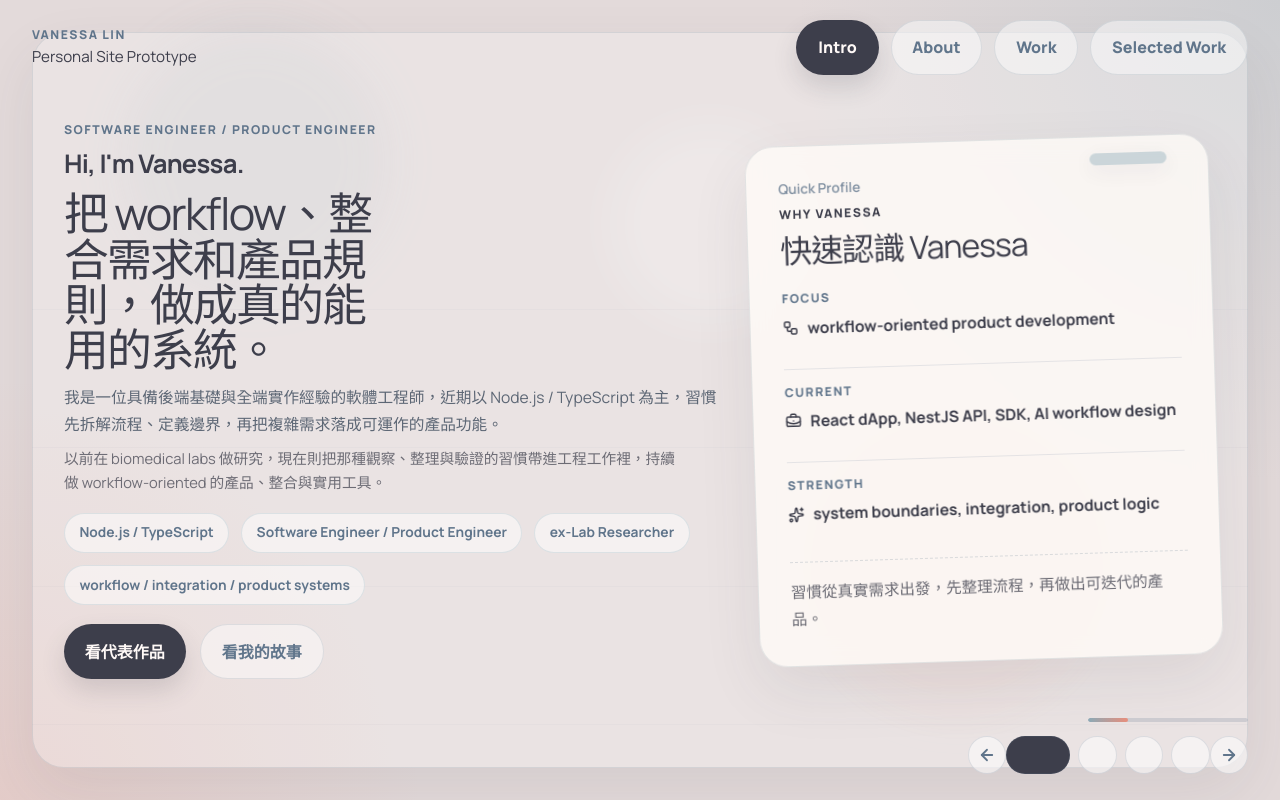
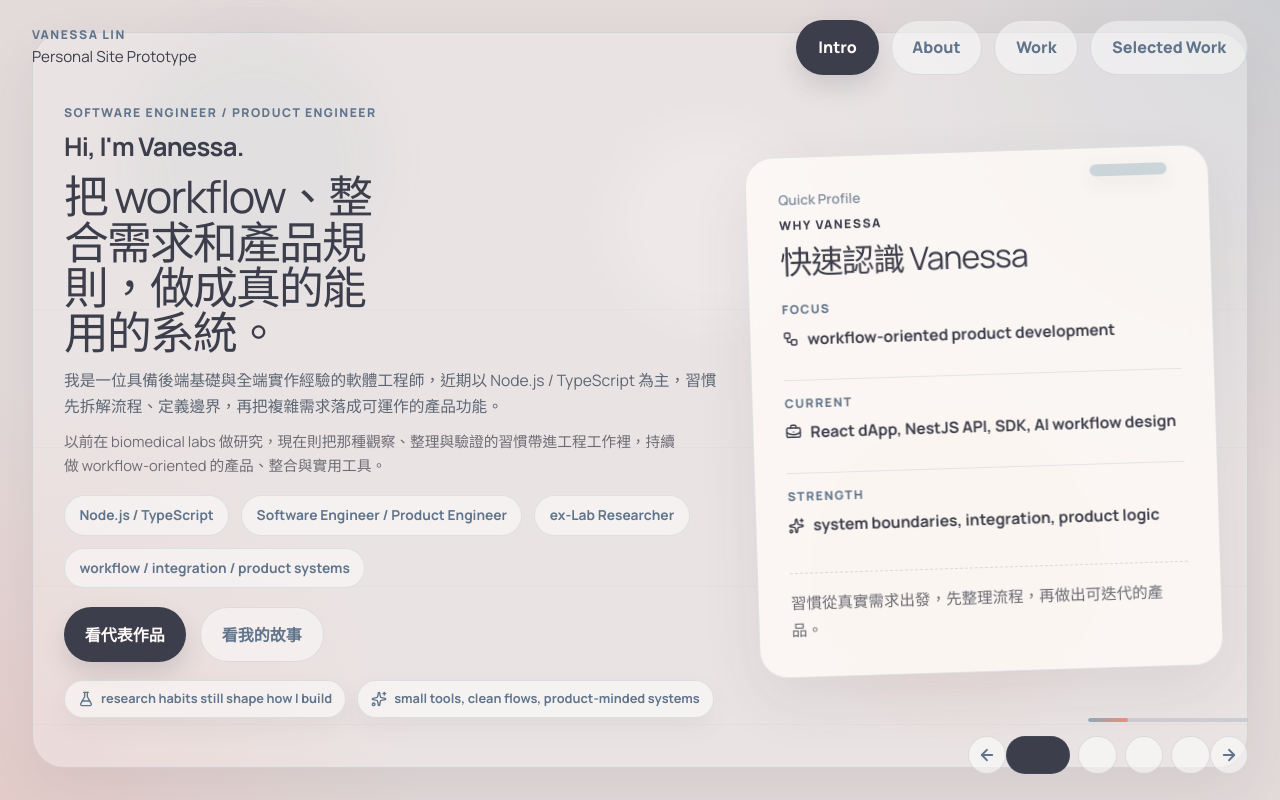
Before and after one commit to VanessaLin9/VanessaLin9.github.io, a React (Vite) app: page / in a window 1280 px wide. Built offline with nearby package versions, Linux system fonts and the light colour scheme.

Commit message:
Add orbit spotlight and micro interaction details

```diff
--- a/src/App.jsx
+++ b/src/App.jsx
@@ -2,6 +2,7 @@ import { useEffect, useMemo, useState } from "react";
 import {
   ArrowLeft,
   ArrowRight,
+  BadgeInfo,
   BriefcaseBusiness,
   ExternalLink,
   FlaskConical,
@@ -315,6 +316,15 @@ function App() {
     () => [FlaskConical, Workflow, Sparkles],
     []
   );
+  const orbitSatellites = useMemo(
+    () => [
+      { label: "workflow", icon: Workflow, className: "orbit-satellite-a" },
+      { label: "lab notes", icon: FlaskConical, className: "orbit-satellite-b" },
+      { label: "shipped tools", icon: Sparkles, className: "orbit-satellite-c" },
+    ],
+    []
+  );
+  const [orbitSpotlight, setOrbitSpotlight] = useState({ x: 50, y: 48 });
   const activeProject =
     projectSlide?.projects.find((project) => project.title === activeProjectTitle) ??
     projectSlide?.projects[0];
@@ -328,6 +338,17 @@ function App() {
     type: "spring",
     stiffness: 180,
     damping: 18,
+  };
+
+  const handleOrbitMove = (event) => {
+    const rect = event.currentTarget.getBoundingClientRect();
+    const x = ((event.clientX - rect.left) / rect.width) * 100;
+    const y = ((event.clientY - rect.top) / rect.height) * 100;
+    setOrbitSpotlight({ x, y });
+  };
+
+  const resetOrbitMove = () => {
+    setOrbitSpotlight({ x: 50, y: 48 });
   };
 
   return (
@@ -504,6 +525,25 @@ function App() {
                         看我的故事
                       </motion.button>
                     </motion.div>
+                    <motion.div
+                      className="micro-notes"
+                      initial={false}
+                      animate={
+                        index === currentIndex
+                          ? { opacity: 1, y: 0 }
+                          : { opacity: 0, y: 18 }
+                      }
+                      transition={{ ...introTransition, delay: 0.46 }}
+                    >
+                      <div className="micro-note">
+                        <FlaskConical size={16} strokeWidth={2.1} />
+                        <span>research habits still shape how I build</span>
+                      </div>
+                      <div className="micro-note">
+                        <Sparkles size={16} strokeWidth={2.1} />
+                        <span>small tools, clean flows, product-minded systems</span>
+                      </div>
+                    </motion.div>
                   </motion.div>
 
                   <motion.aside
@@ -662,7 +702,16 @@ function App() {
                     }
                     transition={{ ...introTransition, delay: 0.14 }}
                   >
-                    <div className="orbit-stage" aria-label="Project showcase orbit">
+                    <div
+                      className="orbit-stage"
+                      aria-label="Project showcase orbit"
+                      onMouseMove={handleOrbitMove}
+                      onMouseLeave={resetOrbitMove}
+                      style={{
+                        "--spotlight-x": `${orbitSpotlight.x}%`,
+                        "--spotlight-y": `${orbitSpotlight.y}%`,
+                      }}
+                    >
                       <motion.div
                         className="orbit-core"
                         animate={{ rotate: [0, 4, -4, 0], scale: [1, 1.03, 0.99, 1] }}
@@ -686,8 +735,26 @@ function App() {
                         animate={{ rotate: 360 }}
                         transition={{ duration: 62, repeat: Infinity, ease: "linear" }}
                       />
+                      {orbitSatellites.map((satellite, satelliteIndex) => {
+                        const SatelliteIcon = satellite.icon;
+                        return (
+                          <motion.div
+                            key={satellite.label}
+                            className={`orbit-satellite ${satellite.className}`}
+                            animate={{ y: [0, -8, 0, 6, 0] }}
+                            transition={{
+                              duration: 7 + satelliteIndex * 1.5,
+                              repeat: Infinity,
+                              ease: "easeInOut",
+                            }}
+                          >
+                            <SatelliteIcon size={14} strokeWidth={2.2} />
+                            <span>{satellite.label}</span>
+                          </motion.div>
+                        );
+                      })}
 
-                      {slide.projects.map((project) => (
+                      {slide.projects.map((project, projectIndex) => (
                         <motion.button
                           key={project.title}
                           type="button"
@@ -704,12 +771,24 @@ function App() {
                           }}
                           whileTap={{ scale: 0.98 }}
                           animate={{
+                            y:
+                              activeProject?.title === project.title
+                                ? -6
+                                : [0, -4, 0, 3, 0],
                             boxShadow:
                               activeProject?.title === project.title
                                 ? "0 22px 34px rgba(61, 62, 75, 0.16)"
                                 : "0 16px 28px rgba(61, 62, 75, 0.1)",
                           }}
-                          transition={cardTransition}
+                          transition={
+                            activeProject?.title === project.title
+                              ? cardTransition
+                              : {
+                                  duration: 6 + projectIndex * 0.45,
+                                  repeat: Infinity,
+                                  ease: "easeInOut",
+                                }
+                          }
                         >
                           <span>{project.title}</span>
                         </motion.button>
@@ -724,6 +803,10 @@ function App() {
                       transition={cardTransition}
                     >
                       <p className="card-label">Selected Project</p>
+                      <p className="showcase-hint">
+                        <BadgeInfo size={15} strokeWidth={2.1} />
+                        <span>hover or click the orbit to browse projects</span>
+                      </p>
                       <span
                         className={`project-label detail-label ${
                           activeProject?.accent ? "accent" : ""
--- a/src/index.css
+++ b/src/index.css
@@ -300,6 +300,27 @@ h1,
   margin-top: 1.1rem;
 }
 
+.micro-notes {
+  display: flex;
+  flex-wrap: wrap;
+  gap: 0.7rem;
+  margin-top: 1rem;
+}
+
+.micro-note {
+  display: inline-flex;
+  align-items: center;
+  gap: 0.45rem;
+  padding: 0.55rem 0.8rem;
+  border: 1px solid rgba(96, 117, 139, 0.16);
+  border-radius: 999px;
+  background: rgba(255, 255, 255, 0.52);
+  color: var(--steel);
+  font-size: 0.8rem;
+  font-weight: 700;
+  box-shadow: 0 10px 24px rgba(61, 62, 75, 0.06);
+}
+
 .primary-button,
 .ghost-button,
 .circle-button {
@@ -534,6 +555,11 @@ h1,
   border: 1px solid rgba(96, 117, 139, 0.14);
   border-radius: 2rem;
   background:
+    radial-gradient(
+      circle at var(--spotlight-x, 50%) var(--spotlight-y, 48%),
+      rgba(255, 255, 255, 0.72),
+      transparent 16%
+    ),
     radial-gradient(circle at center, rgba(139, 170, 183, 0.18), transparent 34%),
     rgba(255, 255, 255, 0.46);
   box-shadow: var(--shadow);
@@ -665,6 +691,43 @@ h1,
   font-size: 1rem;
 }
 
+.orbit-satellite {
+  position: absolute;
+  z-index: 1;
+  display: inline-flex;
+  align-items: center;
+  gap: 0.35rem;
+  padding: 0.45rem 0.65rem;
+  border: 1px solid rgba(96, 117, 139, 0.14);
+  border-radius: 999px;
+  background: rgba(255, 255, 255, 0.62);
+  color: var(--steel);
+  box-shadow: 0 12px 26px rgba(61, 62, 75, 0.08);
+  backdrop-filter: blur(10px);
+}
+
+.orbit-satellite span {
+  font-size: 0.74rem;
+  font-weight: 800;
+  letter-spacing: 0.04em;
+  text-transform: uppercase;
+}
+
+.orbit-satellite-a {
+  top: 12%;
+  left: 12%;
+}
+
+.orbit-satellite-b {
+  right: 14%;
+  top: 14%;
+}
+
+.orbit-satellite-c {
+  left: 16%;
+  bottom: 13%;
+}
+
 .showcase-detail {
   display: flex;
   flex-direction: column;
@@ -694,6 +757,16 @@ h1,
   font-size: 1rem;
   line-height: 1.66;
   color: var(--ink-soft);
+}
+
+.showcase-hint {
+  display: inline-flex;
+  align-items: center;
+  gap: 0.45rem;
+  margin: 0 0 0.9rem;
+  color: var(--steel);
+  font-size: 0.82rem;
+  font-weight: 700;
 }
 
 .showcase-detail-copy {
```
